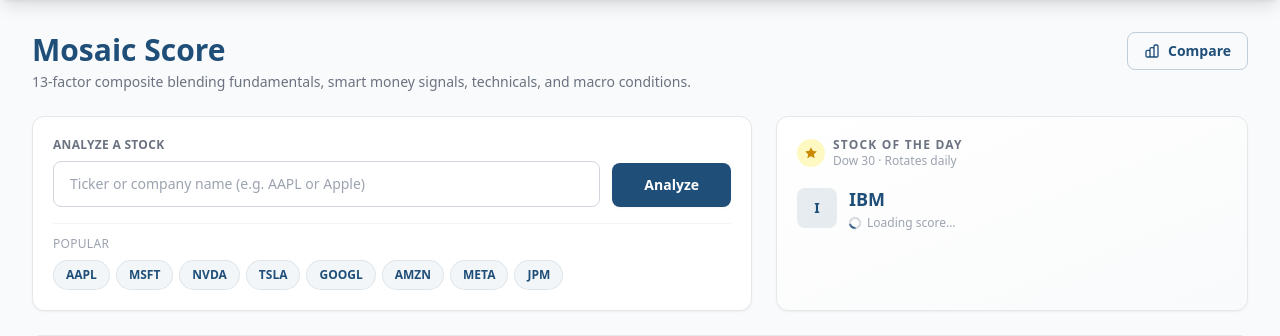
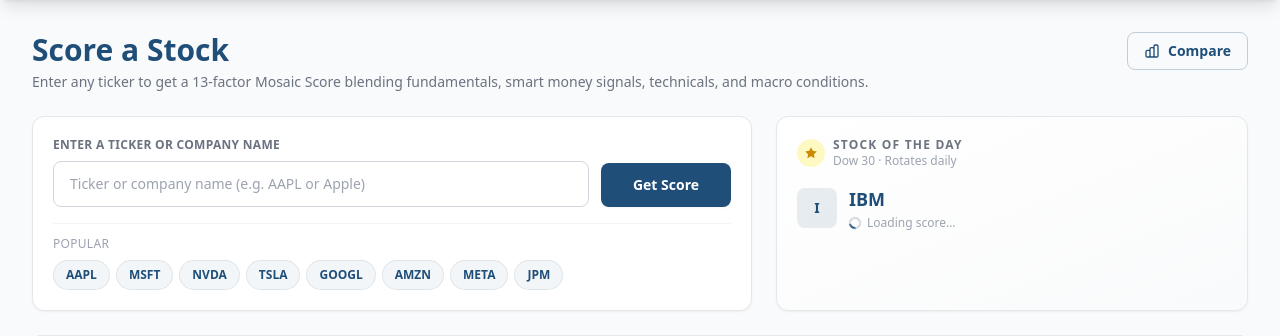
Before and after one commit to PaytonPrichard/Portfolio-Optimizer, a Flask app: page /score in a window 1280 px wide. Shown: the part 56-392 px from the top of the page. Run offline with Flask 3, Linux system fonts and the light colour scheme; some libraries are stand-ins or nearby versions.

Commit message:
Clarify calls to action across all tool pages
Update page titles, subtitles, input labels, and button text to be
action-oriented and match new nav naming (Score a Stock, Optimize My
Portfolio, Find My Next Stock, See Analyst Picks, Track My Stocks).

```diff
--- a/templates/alpha.html
+++ b/templates/alpha.html
@@ -1,12 +1,12 @@
 {% extends "base.html" %}
-{% block title %}Mosaic Score - MarketMosaic{% endblock %}
+{% block title %}Score a Stock - MarketMosaic{% endblock %}
 
 {% block content %}
 <div class="max-w-7xl mx-auto px-4 sm:px-6 lg:px-8 py-8">
     <div class="flex items-start justify-between gap-4 mb-6">
         <div>
-            <h1 class="text-3xl font-bold text-brand dark:text-blue-300 mb-1">Mosaic Score</h1>
-            <p class="text-gray-500 dark:text-gray-400 text-sm">13-factor composite blending fundamentals, smart money signals, technicals, and macro conditions.</p>
+            <h1 class="text-3xl font-bold text-brand dark:text-blue-300 mb-1">Score a Stock</h1>
+            <p class="text-gray-500 dark:text-gray-400 text-sm">Enter any ticker to get a 13-factor Mosaic Score blending fundamentals, smart money signals, technicals, and macro conditions.</p>
         </div>
         <div class="flex items-center gap-2 flex-shrink-0">
             <button type="button" id="compare-toggle-btn"
@@ -29,7 +29,7 @@
         <!-- Left: Search -->
         <div class="lg:col-span-3">
             <div class="bg-white dark:bg-gray-800 rounded-xl shadow-sm border border-gray-200 dark:border-gray-700 p-5">
-                <label for="score-input" class="block text-xs font-semibold text-gray-500 dark:text-gray-400 uppercase tracking-wide mb-2">Analyze a stock</label>
+                <label for="score-input" class="block text-xs font-semibold text-gray-500 dark:text-gray-400 uppercase tracking-wide mb-2">Enter a ticker or company name</label>
                 <div class="flex flex-col sm:flex-row items-stretch sm:items-end gap-3">
                     <div class="flex-1 relative">
                         <input type="text" id="score-input" placeholder="Ticker or company name (e.g. AAPL or Apple)" maxlength="60" value="{{ ticker }}"
@@ -41,7 +41,7 @@
                     <button type="button" onclick="analyzeScore()"
                             class="bg-brand text-white px-8 py-3 rounded-lg text-sm font-semibold hover:bg-brand-dark transition disabled:opacity-50 disabled:cursor-not-allowed shadow-sm"
                             id="score-analyze-btn">
-                        Analyze
+                        Get Score
                     </button>
                 </div>
                 <!-- Quick picks -->
--- a/templates/earnings.html
+++ b/templates/earnings.html
@@ -6,7 +6,7 @@
     <div class="flex items-start justify-between gap-4 mb-6">
         <div>
             <h1 class="text-3xl font-bold text-brand dark:text-blue-300 mb-1">Earnings Calendar</h1>
-            <p class="text-gray-500 dark:text-gray-400 text-sm">Upcoming earnings report dates for major stocks. Add your own tickers to track.</p>
+            <p class="text-gray-500 dark:text-gray-400 text-sm">Enter tickers below or click Load Calendar for popular stocks. Pull from your Tracker watchlist with one click.</p>
         </div>
     </div>
 
--- a/templates/picks.html
+++ b/templates/picks.html
@@ -1,11 +1,11 @@
 {% extends "base.html" %}
-{% block title %}Analyst Picks - MarketMosaic{% endblock %}
+{% block title %}See Analyst Picks - MarketMosaic{% endblock %}
 
 {% block content %}
 <div class="max-w-7xl mx-auto px-4 sm:px-6 lg:px-8 py-8">
     <!-- Header -->
-    <h1 class="text-3xl font-bold text-brand dark:text-blue-300 mb-2">Analyst Picks</h1>
-    <p class="text-gray-600 dark:text-gray-400 mb-6">Explore Wall Street analyst consensus by industry. Select an industry to see price targets, ratings, and implied upside.</p>
+    <h1 class="text-3xl font-bold text-brand dark:text-blue-300 mb-2">See Analyst Picks</h1>
+    <p class="text-gray-600 dark:text-gray-400 mb-6">Select an industry below to see Wall Street analyst consensus, price targets, ratings, and implied upside.</p>
 
     <!-- Disclaimer -->
     <div class="bg-yellow-50 dark:bg-yellow-900/20 border-l-4 border-yellow-400 dark:border-yellow-600 p-4 mb-8 rounded-r">
--- a/templates/portfolio.html
+++ b/templates/portfolio.html
@@ -1,11 +1,11 @@
 {% extends "base.html" %}
-{% block title %}Portfolio Analysis - MarketMosaic{% endblock %}
+{% block title %}Optimize My Portfolio - MarketMosaic{% endblock %}
 
 {% block content %}
 <div class="max-w-7xl mx-auto px-4 sm:px-6 lg:px-8 py-8">
     <!-- Header -->
-    <h1 class="text-3xl font-bold text-brand dark:text-blue-300 mb-2">Portfolio Analysis</h1>
-    <p class="text-gray-600 dark:text-gray-400 mb-6">Upload your brokerage positions CSV to get sector allocation, concentration risk analysis, diversification gaps, and opportunity suggestions.</p>
+    <h1 class="text-3xl font-bold text-brand dark:text-blue-300 mb-2">Optimize My Portfolio</h1>
+    <p class="text-gray-600 dark:text-gray-400 mb-6">Upload your brokerage CSV or enter holdings manually to see sector allocation, risk analysis, diversification gaps, and AI-powered suggestions.</p>
 
     <!-- Disclaimer -->
     <div class="bg-yellow-50 dark:bg-yellow-900/20 border-l-4 border-yellow-400 dark:border-yellow-600 p-4 mb-8 rounded-r">
--- a/templates/screener.html
+++ b/templates/screener.html
@@ -1,13 +1,13 @@
 {% extends "base.html" %}
 
-{% block title %}Stock Screener - MarketMosaic{% endblock %}
+{% block title %}Find My Next Stock - MarketMosaic{% endblock %}
 
 {% block content %}
 <div class="max-w-7xl mx-auto px-4 py-6">
     <!-- Header -->
     <div class="mb-6">
-        <h1 class="text-2xl font-bold text-brand dark:text-blue-300">Stock Screener</h1>
-        <p class="text-gray-500 dark:text-gray-400 text-sm mt-1">Filter and discover stocks from the MarketMosaic universe</p>
+        <h1 class="text-2xl font-bold text-brand dark:text-blue-300">Find My Next Stock</h1>
+        <p class="text-gray-500 dark:text-gray-400 text-sm mt-1">Use the filters below or pick a preset to screen stocks from the MarketMosaic universe</p>
     </div>
 
     <!-- Quick Presets -->
--- a/templates/tracker.html
+++ b/templates/tracker.html
@@ -1,11 +1,11 @@
 {% extends "base.html" %}
 
-{% block title %}Stock Tracker - MarketMosaic{% endblock %}
+{% block title %}Track My Stocks - MarketMosaic{% endblock %}
 
 {% block content %}
 <div class="max-w-4xl mx-auto px-4 py-8">
-    <h1 class="text-3xl font-bold text-brand dark:text-blue-300 mb-2">Stock Tracker</h1>
-    <p class="text-gray-500 dark:text-gray-400 mb-6">Track your watchlist with price alerts. Data stored locally in your browser.</p>
+    <h1 class="text-3xl font-bold text-brand dark:text-blue-300 mb-2">Track My Stocks</h1>
+    <p class="text-gray-500 dark:text-gray-400 mb-6">Add tickers below to build your watchlist with price alerts. Data stored locally in your browser.</p>
 
     <!-- Add ticker -->
     <div class="bg-white dark:bg-gray-800 rounded-lg shadow p-5 mb-6">
```
